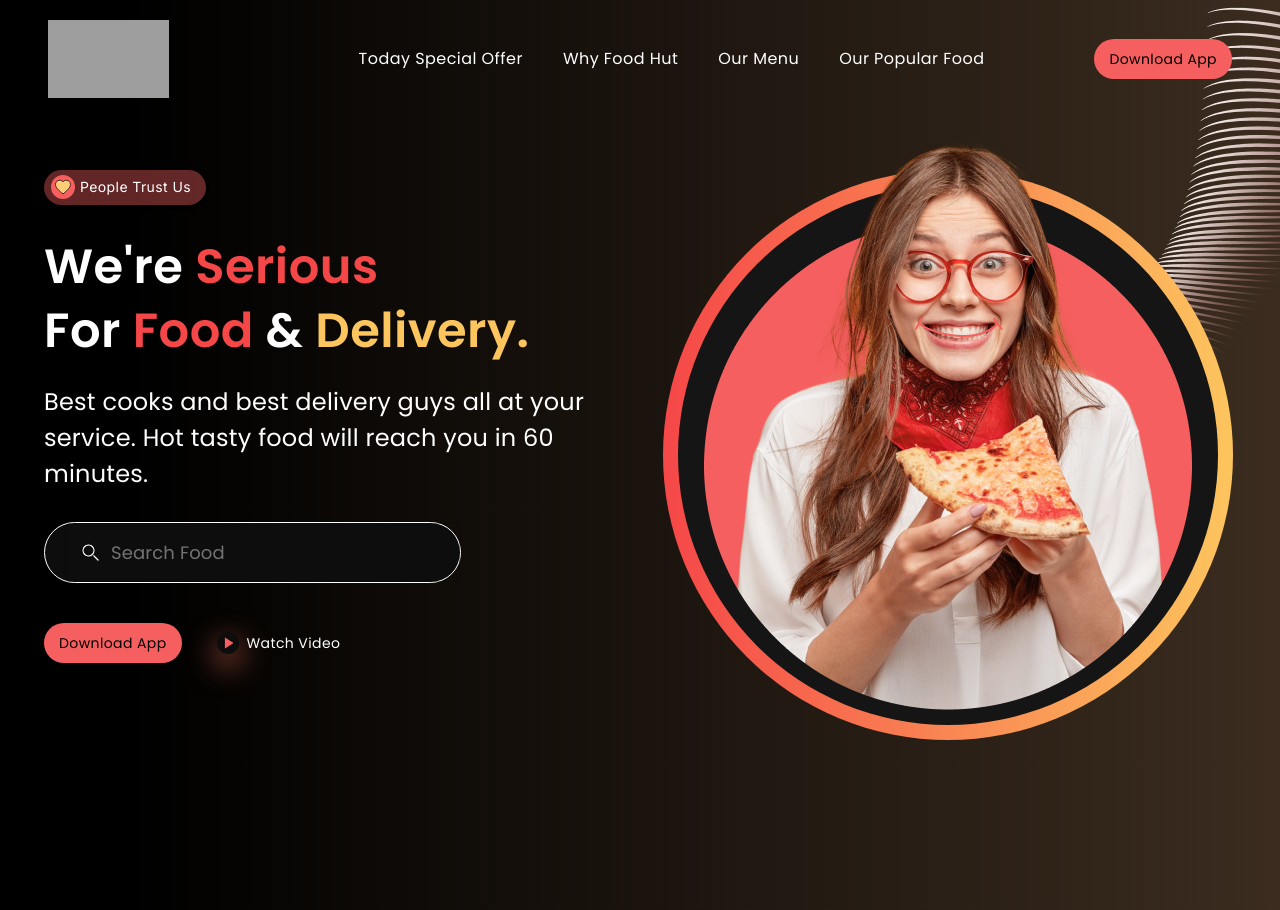
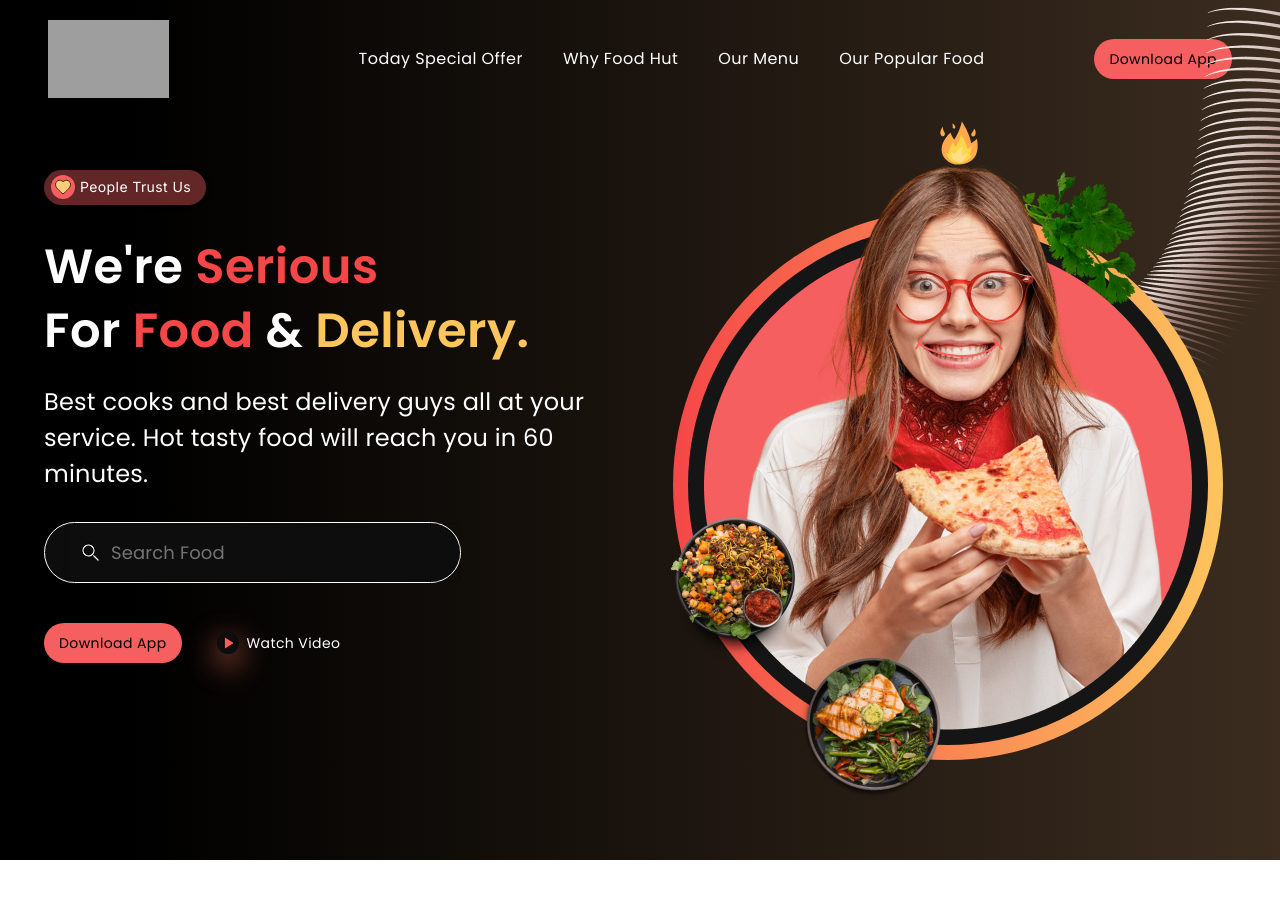
Before and after one commit to FaizaaanMohammed/Food-Hut, a React (Create React App) app: page / in a window 1280 px wide. After the commit the page ends 860 px from the top, so only its background shows below. Built offline with nearby package versions, Linux system fonts and the light colour scheme; grey boxes are pictures that could not be loaded; a web font is replaced by a local one.

Commit message:
change in banner girl

```diff
--- a/src/Layout/Navbar/Navbar.jsx
+++ b/src/Layout/Navbar/Navbar.jsx
@@ -58,7 +58,7 @@ export default function Navbar(props) {
       sx={{
         display: "flex",
         backgroundColor: "transparent",
-        position: "absolute",
+        position: "fixed",
         top: "0",
         left: "0",
         height: "auto",
--- a/src/cms/Home/Home.jsx
+++ b/src/cms/Home/Home.jsx
@@ -15,7 +15,12 @@ import FavoriteIcon from "@mui/icons-material/Favorite";
 import SearchIcon from "@mui/icons-material/Search";
 import PlayArrowIcon from "@mui/icons-material/PlayArrow";
 import herosecimage from "../../Assets/Images/Bannersecgirl.png";
-
+import fireimage from '../../Assets/Images/fire.png'
+import spinachImage from '../../Assets/Images/spinach.png'
+import food1 from '../../Assets/Images/food1.png'
+import food2 from '../../Assets/Images/food2.png'
+import food3 from '../../Assets/Images/food3.png'
+import food4 from '../../Assets/Images/food4.png'
 const Home = () => {
   return (
     <>
@@ -176,7 +181,8 @@ const Home = () => {
                   display: "flex",
                   justifyContent: "center",
                   alignItems: "center",
-                  padding: "70px 0px",
+                  padding: {md:"110px 0px 0px 0px",sm:"120px 0px 60px 0px",xs:"70px 0px 70px 0px"},
+                  position:"relative"
                 }}
               >
                 <Box className={Hero.leftside}>
@@ -191,6 +197,23 @@ const Home = () => {
                     className={Hero.bannergirlimage}
                   />
                 </Box>
+                {/* fire image */}
+                <Box className={Hero.fireImage}>
+                  <img src={fireimage} alt="" />
+                </Box>
+                {/* end fire image */}
+                <Box className={Hero.spinachImage}>
+                  <img src={spinachImage} alt="" />
+                </Box>
+                {/* end spinach image */}
+                <Box className={Hero.Food1Image}>
+                  <img src={food1} alt="" />
+                </Box>
+                {/* end food1 image */}
+                <Box className={Hero.Food2Image}>
+                  <img src={food2} alt="" />
+                </Box>
+
               </Box>
             </Grid>
           </Grid>
--- a/src/cms/Home/Home.module.css
+++ b/src/cms/Home/Home.module.css
@@ -24,6 +24,9 @@
     letter-spacing: -1%!important;
     padding-bottom: 30px;
 }
+
+
+/* media query */
 
     @media (min-width: 577px) {
         .break {
@@ -54,20 +57,54 @@
                       width: 280px;
                       height:340px;
           }
+          .fireImage img{
+            position: absolute;
+            top: -19px;
+            left: -15px;
+          }
+          .spinachImage img{
+            position: absolute;
+            top: 10px;
+            left: 12px;
+            width: 150px;
+            height: 150px;
+            width: auto;
+            z-index: 9999;
+          }
+          .Food1Image img{
+            position: absolute;
+            top: -160px;
+            right: -68px;
+            z-index: 888;
+            width: 110px;
+            height: 110px;
+          }
 
       }
 
-      @media (max-width: 769px){
+      @media  (max-width: 769px){
         .direction{
             display: flex!important;
             flex-direction: column-reverse!important;
             justify-content: center;
             align-items: center;
           }
+          .spinachImage img{
+            position: absolute;
+            top: 15px;
+            left: 20px;
+          }
+          .Food1Image img{
+            position: absolute;
+            top: 0px;
+            left: -88px;
+            z-index: 888;
+
+          }
       }
       @media (max-width:361px){
         .leftside{
-            width: 320px!important;
+            width: 310px!important;
             height: 320px!important;
             background-size: cover;
             background-position: center;
@@ -77,8 +114,37 @@
                       height:320px;
                       bottom: 13px!important;
           }
+          .fireImage img{
+            position: absolute;
+            top: -19px;
+            left: -15px;
+          }
+          .spinachImage img{
+            position: absolute;
+            top: 1px;
+            left: 10px;
+            width: 100px;
+            height: 100px;
+          }
+          .Food1Image img{
+            position: absolute;
+            top: -169px;
+            left: -42px;
+            z-index: 888;
+            width: 100px;
+            height: 100px;
+          }
+          .Food2Image img{
+            position: absolute;
+            bottom: 127px;
+            right: -62px;
+            z-index: 888;
+            width: 95px;
+            height: 95px;
+          }
+      }
 
-      }
+      /* Media query */
 
 .input{
     color: #fff;
@@ -86,8 +152,8 @@
 
 .leftside{
     position: relative;
-   width: 570px;
-   height: 570px;
+   width: 550px;
+   height: 550px;
    border: 15px solid transparent ;
    background: linear-gradient(#151515,#151515)padding-box,
    linear-gradient(90deg ,#F54748,#FDC55E)border-box;
@@ -98,3 +164,25 @@
    top: 0;
    /* clip-path: polygon(0% 50%, 100% 50%, 100% 100%, 0% 100%); */
 }
+.fireImage{
+  position: absolute;
+  top: 20px;
+  left: 48%;
+}
+.spinachImage{
+  position: absolute;
+  top: 53px;
+  left: 60%;
+}
+.Food1Image{
+  position: absolute;
+  top: 395px;
+  left: 1.6%;
+  z-index: 888;
+}
+.Food2Image{
+  position: absolute;
+  top: 550px;
+  left: 25.7%;
+  z-index: 888;
+}
```
